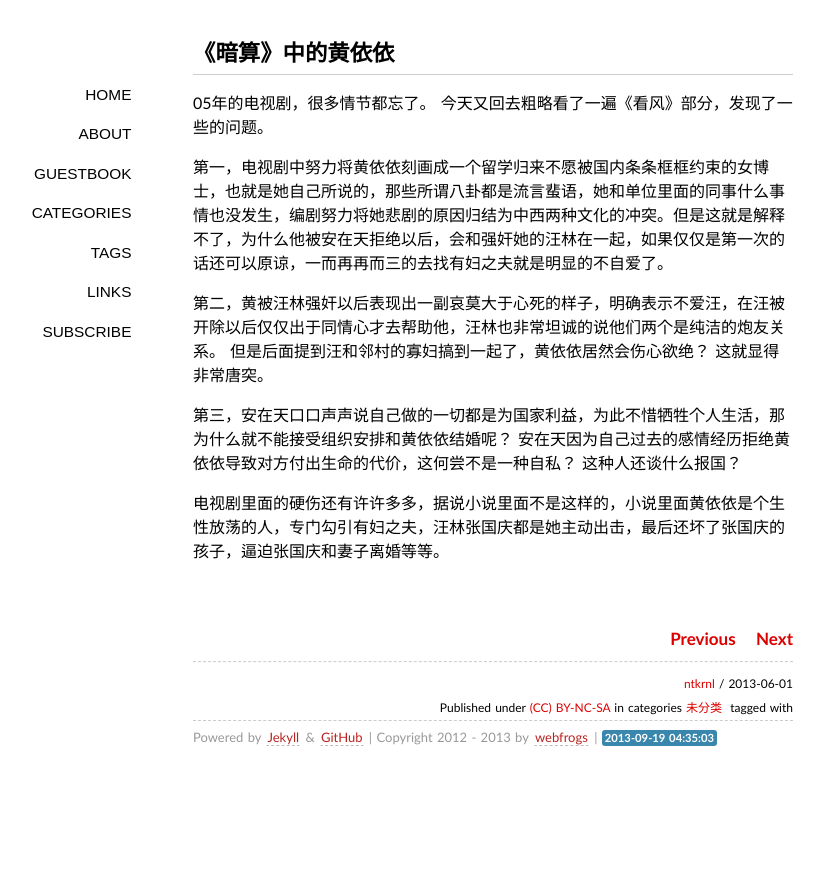
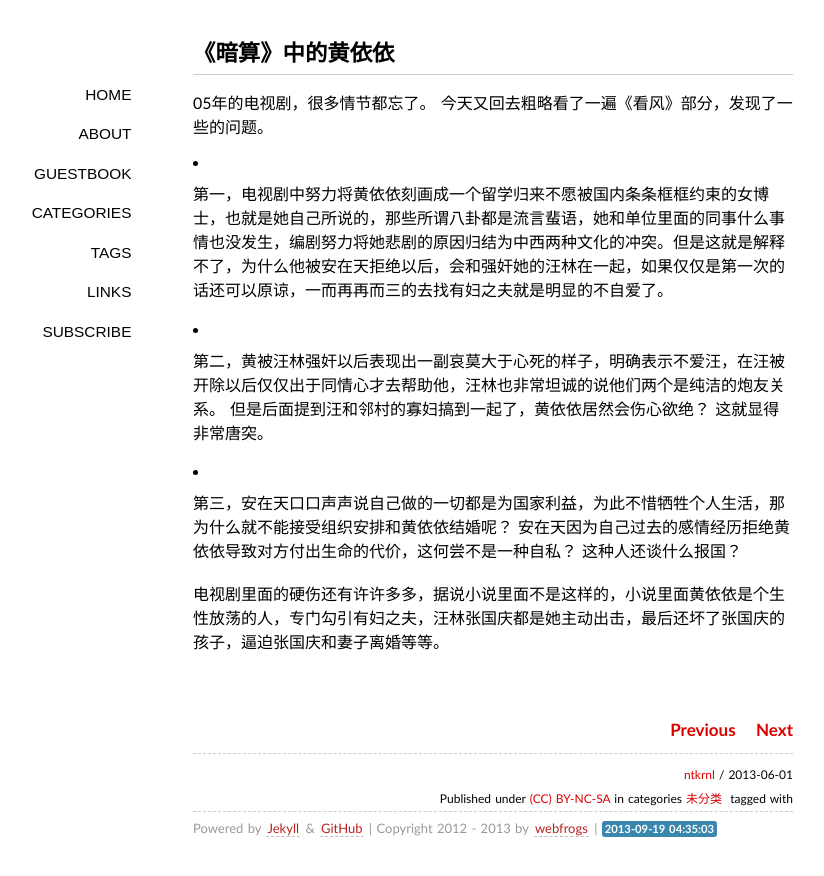
Before and after one commit to ntkrnl/ntkrnl.github.io, a Jekyll site: the page built from _posts/2013-06-01-plot-in-the-yellow-yiyi.markdown, in a window 1280 px wide. Shown: the top 876 px of the page, without its empty margins (147-971 px from the left). Built offline with Jekyll 4.4.1, drawn with Linux system fonts in a browser that asks for light colours; some web fonts are replaced; Markdown is read by kramdown in place of the engine named in the settings; comment, search, counter and statistics services are not loaded.

```diff
--- a/_posts/2013-06-01-plot-in-the-yellow-yiyi.markdown
+++ b/_posts/2013-06-01-plot-in-the-yellow-yiyi.markdown
@@ -12,10 +12,10 @@ categories:
 
 05年的电视剧，很多情节都忘了。 今天又回去粗略看了一遍《看风》部分，发现了一些的问题。
 
-第一，电视剧中努力将黄依依刻画成一个留学归来不愿被国内条条框框约束的女博士，也就是她自己所说的，那些所谓八卦都是流言蜚语，她和单位里面的同事什么事情也没发生，编剧努力将她悲剧的原因归结为中西两种文化的冲突。但是这就是解释不了，为什么他被安在天拒绝以后，会和强奸她的汪林在一起，如果仅仅是第一次的话还可以原谅，一而再再而三的去找有妇之夫就是明显的不自爱了。
+- 第一，电视剧中努力将黄依依刻画成一个留学归来不愿被国内条条框框约束的女博士，也就是她自己所说的，那些所谓八卦都是流言蜚语，她和单位里面的同事什么事情也没发生，编剧努力将她悲剧的原因归结为中西两种文化的冲突。但是这就是解释不了，为什么他被安在天拒绝以后，会和强奸她的汪林在一起，如果仅仅是第一次的话还可以原谅，一而再再而三的去找有妇之夫就是明显的不自爱了。
 
-第二，黄被汪林强奸以后表现出一副哀莫大于心死的样子，明确表示不爱汪，在汪被开除以后仅仅出于同情心才去帮助他，汪林也非常坦诚的说他们两个是纯洁的炮友关系。 但是后面提到汪和邻村的寡妇搞到一起了，黄依依居然会伤心欲绝？ 这就显得非常唐突。
+- 第二，黄被汪林强奸以后表现出一副哀莫大于心死的样子，明确表示不爱汪，在汪被开除以后仅仅出于同情心才去帮助他，汪林也非常坦诚的说他们两个是纯洁的炮友关系。 但是后面提到汪和邻村的寡妇搞到一起了，黄依依居然会伤心欲绝？ 这就显得非常唐突。
 
-第三，安在天口口声声说自己做的一切都是为国家利益，为此不惜牺牲个人生活，那为什么就不能接受组织安排和黄依依结婚呢？ 安在天因为自己过去的感情经历拒绝黄依依导致对方付出生命的代价，这何尝不是一种自私？ 这种人还谈什么报国？
+- 第三，安在天口口声声说自己做的一切都是为国家利益，为此不惜牺牲个人生活，那为什么就不能接受组织安排和黄依依结婚呢？ 安在天因为自己过去的感情经历拒绝黄依依导致对方付出生命的代价，这何尝不是一种自私？ 这种人还谈什么报国？
 
 电视剧里面的硬伤还有许许多多，据说小说里面不是这样的，小说里面黄依依是个生性放荡的人，专门勾引有妇之夫，汪林张国庆都是她主动出击，最后还坏了张国庆的孩子，逼迫张国庆和妻子离婚等等。
```
